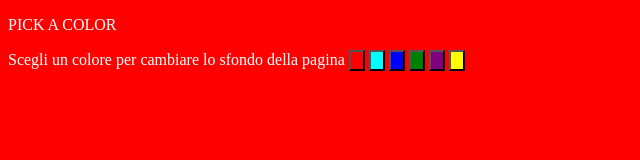
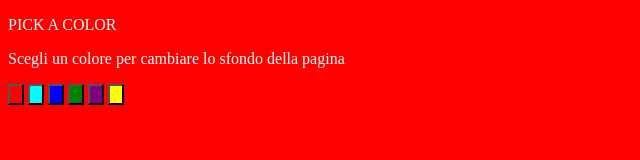
Before and after one commit to AntonioLorusso04/bg-color-picker, a plain HTML site: page index.html in a window 1280 px wide. Shown: the whole page, without its empty margins (0-640 px from the left). Drawn offline with Linux system fonts and the light colour scheme; files that its build step writes are made by us from their sources; files whose address does not match are found by name.

Commit message:
altre modifiche html

```diff
--- a/index.html
+++ b/index.html
@@ -9,7 +9,7 @@
 </head>
 <body>
 	<p>PICK A COLOR</p>
-	<p1>Scegli un colore per cambiare lo sfondo della pagina</p1>
+	<p class="p1">Scegli un colore per cambiare lo sfondo della pagina</p>
 	<input type="button" name="pulsante_premuto" style="background-color: red;" onclick="rosso(this);">
 	<input type="button" name="pulsante" style="background-color: cyan;" onclick="cyan(this);">
 	<input type="button" name="pulsante" style="background-color: blue;" onclick="blue(this);">
```
